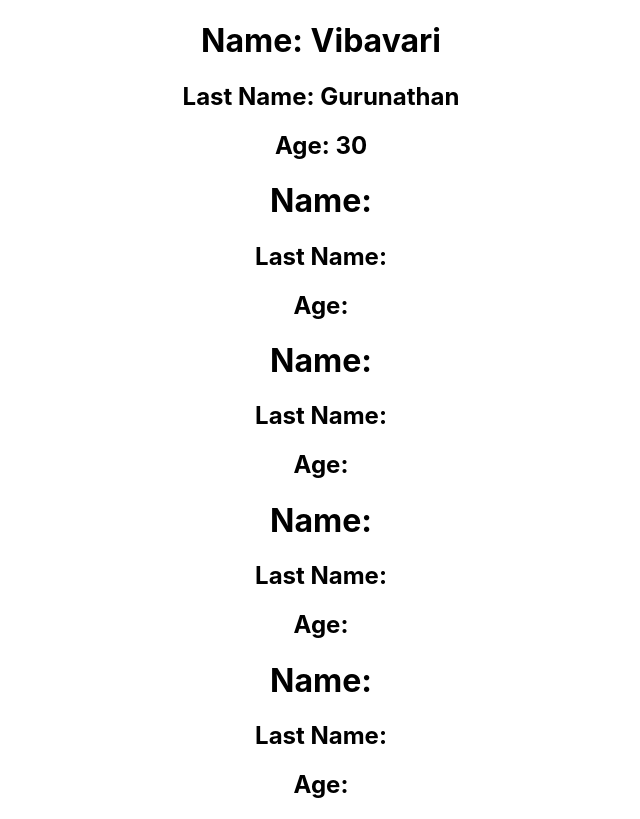
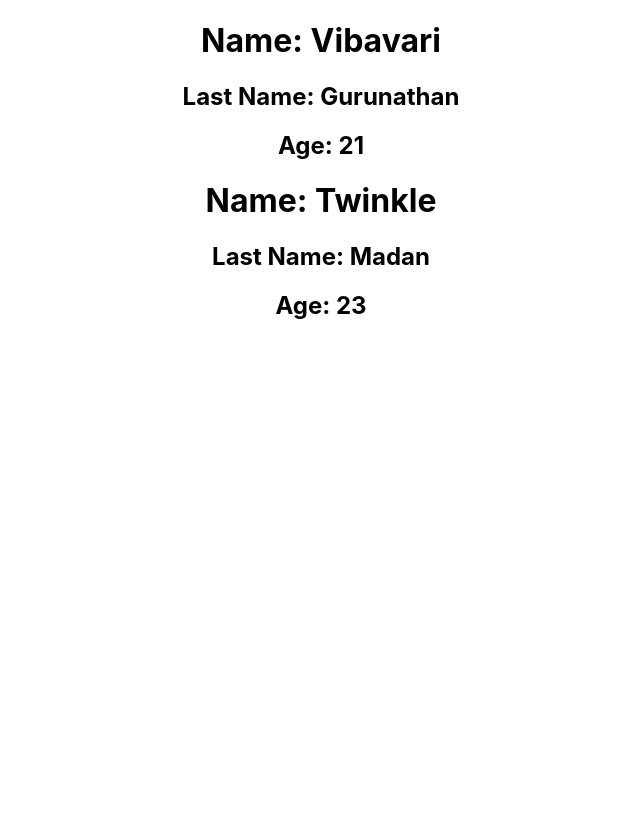
Before and after one commit to VibavariG/first_react_app, a React (Create React App) app: page / in a window 1280 px wide. Shown: the whole page, without its empty margins (319-959 px from the left). Built offline with nearby package versions, Linux system fonts and the light colour scheme.

Commit message:
maint: Pass dynamic data to component

```diff
--- a/src/App.js
+++ b/src/App.js
@@ -3,20 +3,17 @@ import './App.css';
 const Person = (props) => {
   return (
     <>
-    <h1>Name: {props.name}</h1>
-    <h2>Last Name: {props.lastName}</h2>
-    <h2>Age: {props.age}</h2>
+      <h1>Name: {props.name}</h1>
+      <h2>Last Name: {props.lastName}</h2>
+      <h2>Age: {props.age}</h2>
     </>
   )
 }
 const App = () => {
   return (
     <div className="App">
-        <Person name={'Vibavari'} lastName={'Gurunathan'} age={30}/>
-        <Person/>
-        <Person/>
-        <Person/>
-        <Person/>
+      <Person name='Vibavari' lastName='Gurunathan' age={21}/>
+      <Person name='Twinkle' lastName='Madan' age= {23}/>
     </div>
   );
 }
```
